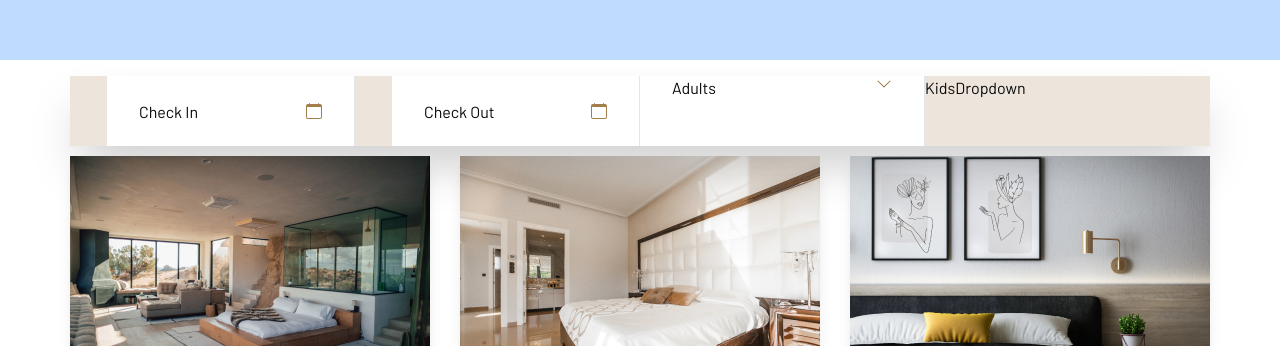
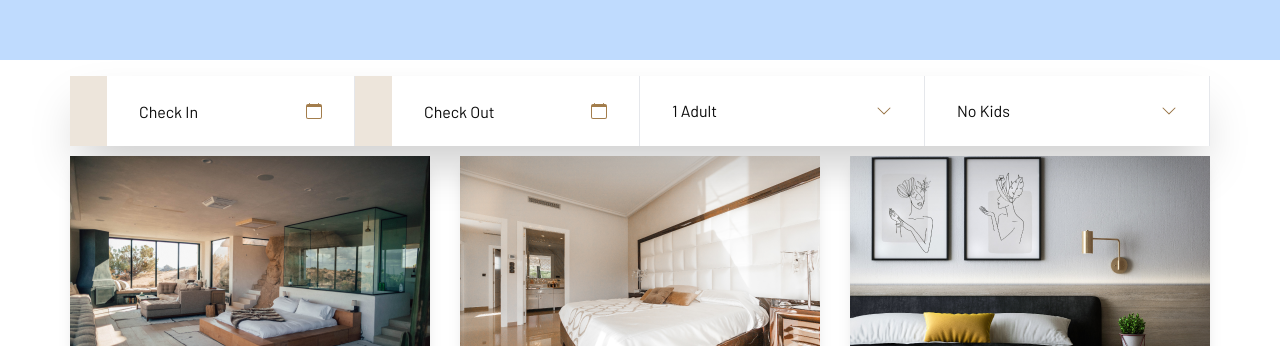
Before and after one commit to JOSEBARZOLA/NoeResort, a React (Create React App) app: page / in a window 1280 px wide. Shown: the part 824-1170 px from the top of the page. Built offline with nearby package versions, Linux system fonts and the light colour scheme; a web font is replaced by a local one.

Commit message:
setTotal adults + kids

```diff
--- a/src/components/AdultsDropdown.js
+++ b/src/components/AdultsDropdown.js
@@ -14,16 +14,23 @@
 ];
 
 const AdultsDropdown = () => {
+  const {adults, setAdults} = useContext(RoomContext);
+
   return ( <Menu as='div' className='w-full h-full bg-white relative'>
     {/* btn */}
-    <Menu.Button className='w-full h-full flex item-center justify-between px-8'>Adults
-    <BsChevronDown className='text-base text-accent-hover'/>
+    <Menu.Button className='w-full h-full flex items-center justify-between px-8'>{adults}
+    <BsChevronDown className='text-base flex item-center text-accent-hover'/>
     </Menu.Button>
     {/* items */}
-<Menu.Items as='ul' className='bg-white absolute w-full flex flex-col z-40'>
+<Menu.Items as='ul' className='bg-white absolute  w-full flex flex-col z-40'>
+
     {lis.map((li, index)=> {
-    return ( <Menu.Item as='li' className='border-b last-of-type:border-b-0 h-12 hover:bg-accent
-    hover:text-white w-full flex justify-center item-center cursor-pointer' key={index}>
+    return (
+    <Menu.Item
+    onClick={()=>setAdults(li.name)}
+
+    as='li' className='border-b last-of-type:border-b-0 h-12 hover:bg-accent
+    hover:text-white w-full flex justify-center items-center cursor-pointer' key={index}>
 
 
       {li.name}
--- a/src/components/KidsDropdown.js
+++ b/src/components/KidsDropdown.js
@@ -1,7 +1,44 @@
-import React from 'react';
+import React, { useContext } from 'react';
+//room context
+import { RoomContext } from '../context/RoomContext';
+//headless ui menu
+import { Menu } from '@headlessui/react';
+//icons
+import { BsChevronDown } from 'react-icons/bs';
+
+const lis = [
+{name: '0 Kids'},
+{name: '1 Kid'},
+{name: '2 Kids'},
+{name: '3 Kids'},
+{name: '4 Kids'},
+];
 
 const KidsDropdown = () => {
-  return <div>KidsDropdown</div>;
+  const {kids, setKids} = useContext(RoomContext);
+  return ( <Menu as='div' className='w-full h-full bg-white relative'>
+    {/* btn */}
+    <Menu.Button className='w-full h-full flex items-center justify-between px-8'>
+      {kids === '0 Kids' ? 'No Kids' : kids}
+    <BsChevronDown className='text-base text-accent-hover'/>
+    </Menu.Button>
+    {/* items */}
+<Menu.Items as='ul' className='bg-white absolute w-full flex flex-col z-40'>
+    {lis.map((li, index)=> {
+    return ( <Menu.Item
+      onClick={()=>setKids(li.name)}
+      as='li' className='border-b last-of-type:border-b-0 h-12 hover:bg-accent
+    hover:text-white w-full flex justify-center items-center cursor-pointer' key={index}>
+
+
+      {li.name}
+    </Menu.Item>
+    );
+
+    })}
+</Menu.Items>
+  </Menu>
+);
 };
 
 export default KidsDropdown;
--- a/src/context/RoomContext.js
+++ b/src/context/RoomContext.js
@@ -1,13 +1,21 @@
 import React, {createContext, useEffect, useState} from 'react';
 //data
 import{roomData} from '../data';
-
+//create context
 export const RoomContext = createContext()
 
 const RoomProvider = ({children}) => {
   const [rooms, setRooms] = useState(roomData);
+  const [adults, setAdults] = useState('1 Adult');
+  const [kids, setKids] = useState('0 Kids');
+  const [total, setTotal] = useState(0);
+
+  useEffect(()=>{
+setTotal(Number(adults[0]) + Number(kids[0]));
+  });
+  console.log(total);
   return (
-  <RoomContext.Provider value={{rooms}}>{children}</RoomContext.Provider>);
+  <RoomContext.Provider value={{rooms, adults, setAdults, kids, setKids}}>{children}</RoomContext.Provider>);
 };
 
 export default RoomProvider;
```
